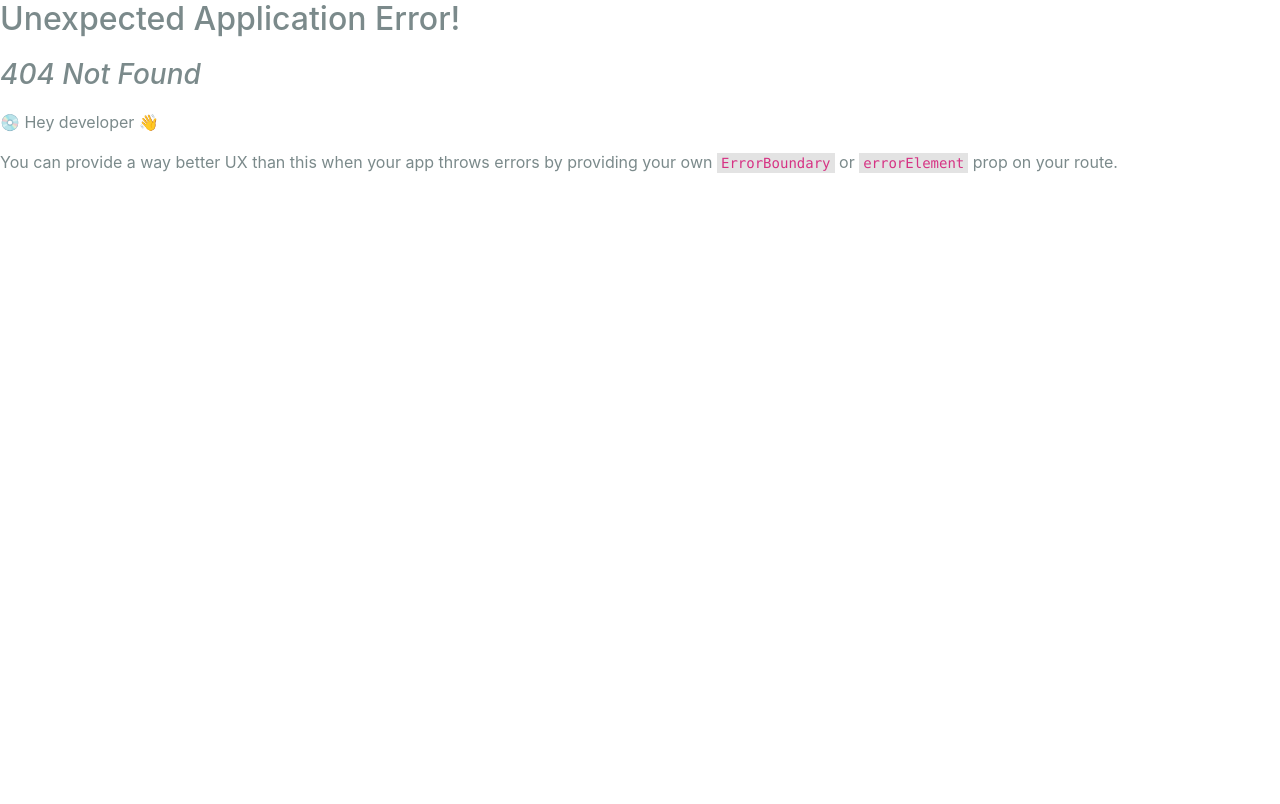
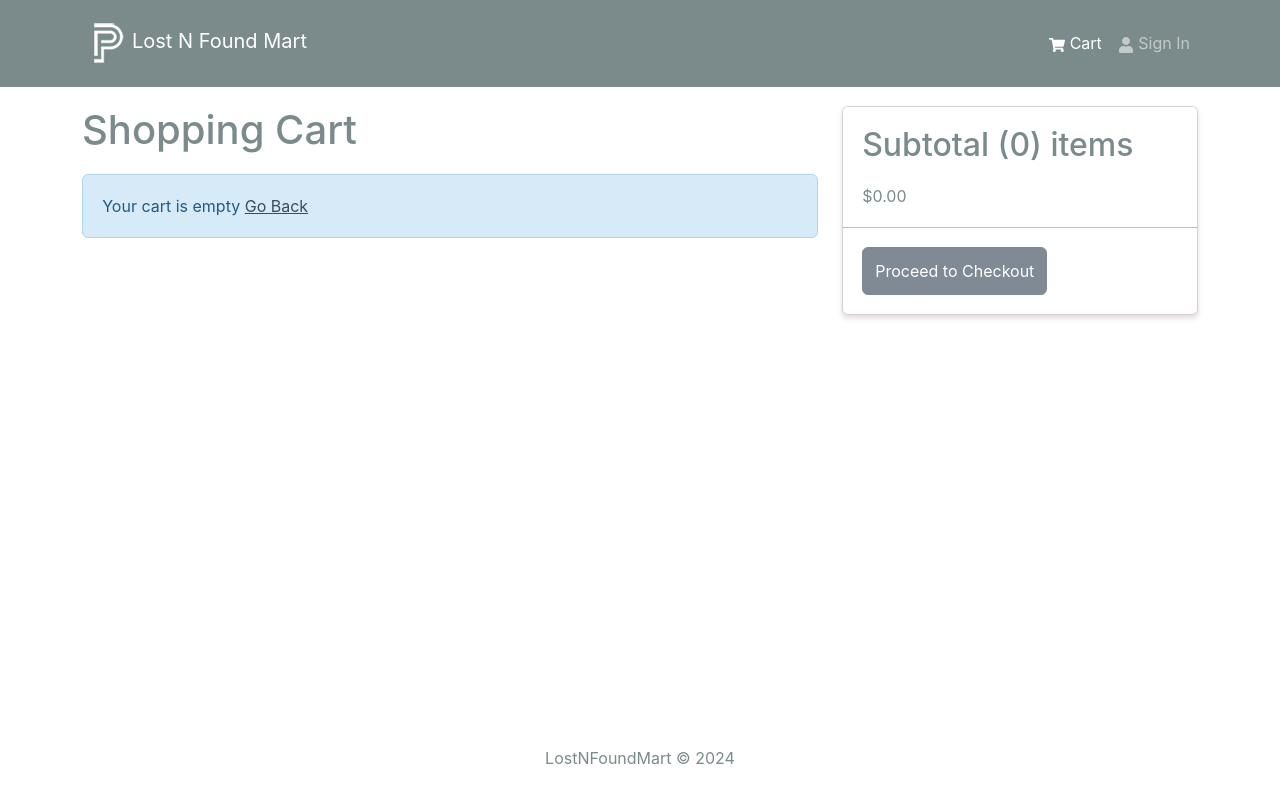
Before and after one commit to RashmiTopannavar/LostNFoundMart_MERN, a React (Create React App) app in the folder frontend/: page /cart in a window 1280 px wide. Before the commit this address had no page. Built offline with nearby package versions, Linux system fonts and the light colour scheme.

Commit message:
Cart screen implemented

```diff
--- a/frontend/src/index.js
+++ b/frontend/src/index.js
@@ -16,12 +16,14 @@
 import ProductScreen from './screens/ProductScreen';
 import { Provider } from 'react-redux';
 import store from './store';
+import CartScreen from './screens/CartScreen';
 
 const router = createBrowserRouter(
   createRoutesFromElements(
     <Route path='/' element={<App/>}>
       <Route index={true} path = '/' element={<HomeScreen/>}/>
       <Route path='/product/:id' element={<ProductScreen/>}/>
+      <Route path='/cart' element={<CartScreen/>}/>
     </Route>
   )
 )
--- a/frontend/src/screens/CartScreen.jsx
+++ b/frontend/src/screens/CartScreen.jsx
@@ -1,8 +1,86 @@
-import { } from 'react-router-dom'
+import { Link, useNavigate} from 'react-router-dom';
+import { useDispatch, useSelector } from 'react-redux';
+import {Row, Col, ListGroup, Image, Form, Button, Card} from 'react-bootstrap';
+import {FaTrash} from 'react-icons/fa';
+import Message from '../components/Message';
+import { addToCart } from '../slices/cartSlice';
 
 const CartScreen = () =>{
+
+    const navigate =  useNavigate();
+    const dispatch = useDispatch();
+
+    const cart = useSelector((state) => state.cart);
+    const { cartItems } = cart;
+
+    const addToCartHandler = (product, qty) =>{
+        dispatch(addToCart({...product, qty}))
+    };
+
     return (
-        <div>Cart</div>
+        <Row>
+            <Col md={8}>
+            <h1 style={{marginBottom : '20px'}}> Shopping Cart </h1>
+            {cartItems.length === 0 ? (
+                <Message>
+                    Your cart is empty <Link to='/'>Go Back</Link>
+                </Message>
+            ):(
+                <ListGroup variant='flush'>
+                {cartItems.map((item ) =>(
+                    <ListGroup.Item key={item._id}>
+                        <Row>
+                            <Col md={2}>
+                                <Image src={item.image} alt = {item.name} fluid rounded/>
+                            </Col>
+                            <Col md={3}>
+                                <Link to={`/product/${item._id}`} > {item.name}</Link>
+                            </Col>
+                            <Col md={2}>${item.price}</Col>
+                            <Col md={2} >
+                            <Form.Control
+                                as = 'select'
+                                value = {item.qty}
+                                onChange={(e) => {addToCartHandler(item, Number(e.target.value))}}>
+                                    {[...Array(item.countInStock).keys()].map((x)=>(
+                                        <option key={x+1} value={x+1}>
+                                            {x+1}
+                                        </option>
+                                    ))}
+                            </Form.Control>
+                            </Col>
+                            <Col md={2}>
+                            <Button type='button' variant='light'>
+                                <FaTrash/>
+                            </Button>
+                            </Col>
+                        </Row>
+                    </ListGroup.Item>
+                ))}
+                 </ListGroup>
+            )}
+            </Col>
+            <Col md={4}>
+                <Card>
+                    <ListGroup variant='flush'>
+                        <ListGroup.Item>
+                            <h2>
+                                Subtotal ({cartItems.reduce((acc, item) => acc + item.qty, 0)})
+                                items
+                            </h2>
+                            ${ cartItems
+                                .reduce((acc, item) => acc+item.qty * item.price, 0)
+                                .toFixed(2)}
+                        </ListGroup.Item>
+                        <ListGroup.Item>
+                            <Button type='button' className='btn-block' disabled={cartItems.length === 0}>
+                                Proceed to Checkout
+                            </Button>
+                        </ListGroup.Item>
+                    </ListGroup>
+                </Card>
+            </Col>
+        </Row>
     )
 }
 
```
